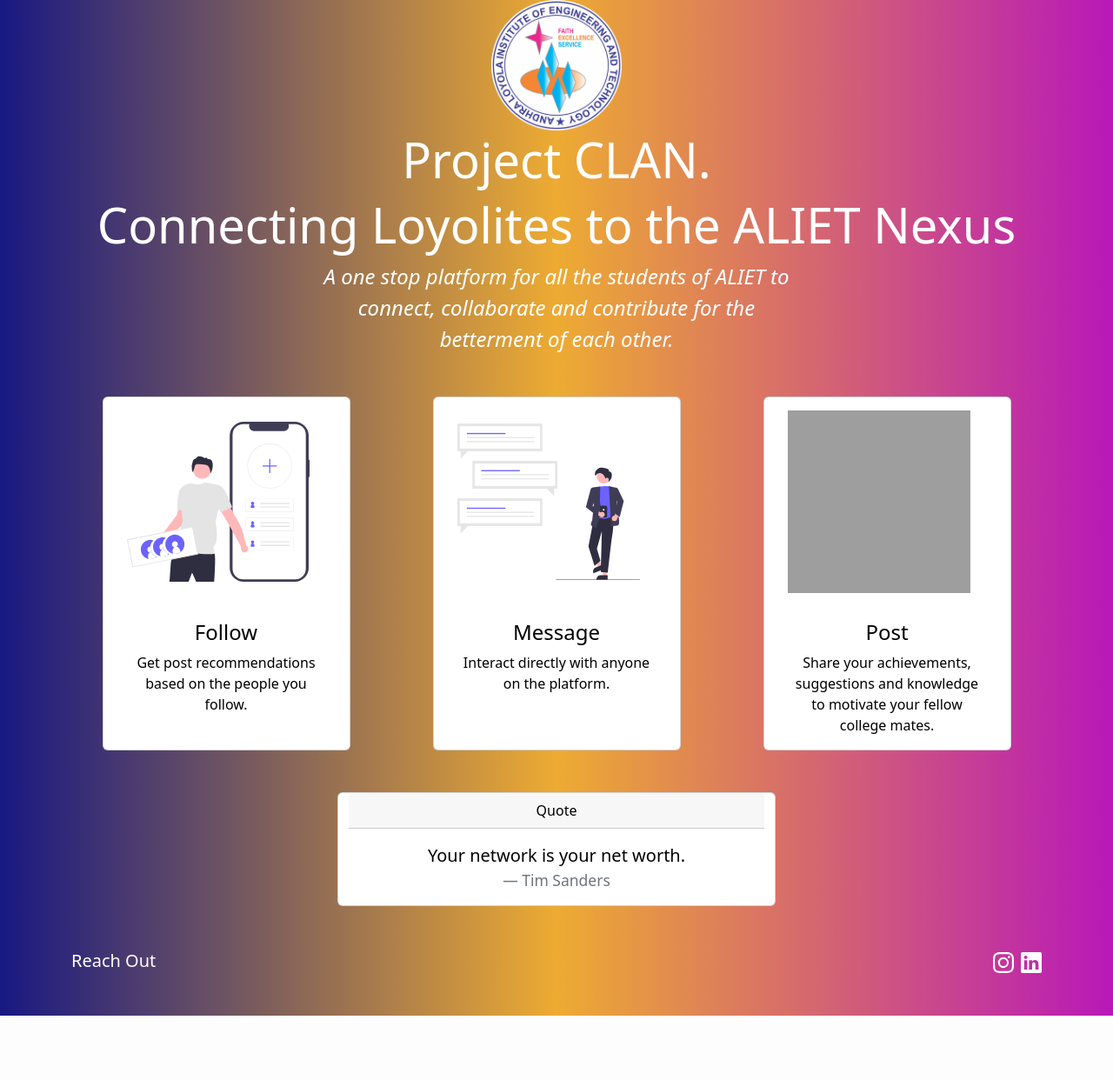
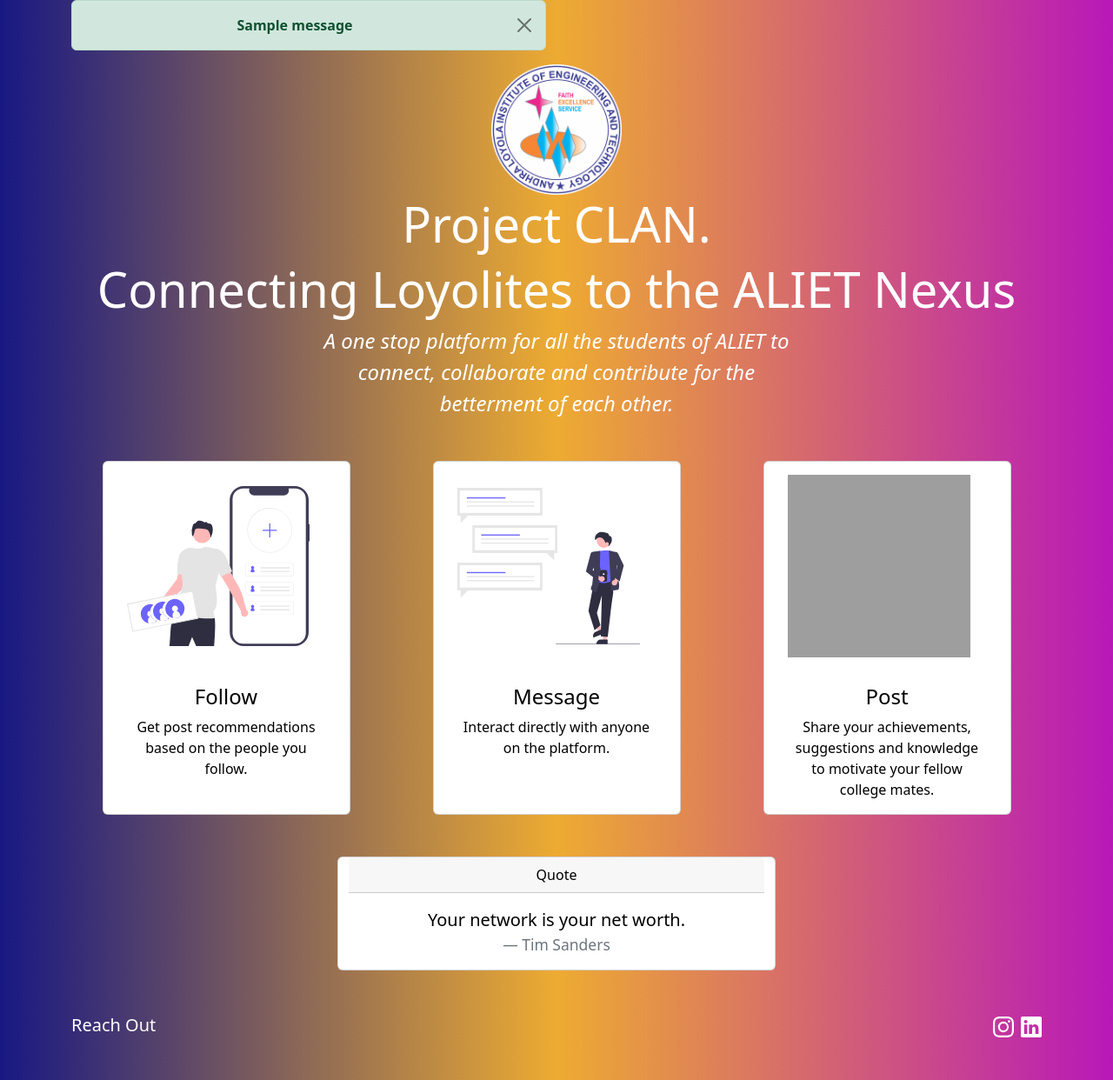
Before and after one commit to princewilson/project-clan, a Django app: page /accounts/callback in a window 1280 px wide. Shown: the part 57-1299 px from the top of the page at 87% size. Before the commit the page ends 1225 px from the top, so only its background shows below. Run offline with Django 4.2, Linux system fonts and the light colour scheme; tables that the repository leaves empty hold one stand-in row (values such as "Sample post"); one stand-in notice (Sample message) is shown; some libraries are stand-ins or nearby versions; grey boxes are pictures that could not be loaded.

Commit message:
added login and logout alerts using the messages framework

```diff
--- a/project_clan/accounts/views.py
+++ b/project_clan/accounts/views.py
@@ -1,8 +1,6 @@
 from django.shortcuts import render, redirect
-from project_clan import passwords
-import requests
 from django.contrib.auth import logout
-
+from django.contrib import messages
 
 # Create your views here.
 def signup(request):
@@ -10,9 +8,15 @@
 
 def callback(request):
     if request.user.is_authenticated:
-        return render(request, './accounts/dashboard.html')
+        messages.add_message(request, messages.SUCCESS, f"Welcome, {request.user.first_name}. You have logged in successfully.")
+        msgs = messages.get_messages(request)
+        data = {
+            'messages' : msgs
+        }
+        return render(request, './accounts/dashboard.html', data)
     return render(request, './base.html')
 
 def logout_user(request):
+    messages.add_message(request, messages.INFO, "You have logged out successfully.")
     logout(request)
     return redirect('base')
--- a/project_clan/templates/accounts/dashboard.html
+++ b/project_clan/templates/accounts/dashboard.html
@@ -42,6 +42,8 @@
             </div>
         </nav>
     </div>
+
+    {% include 'messages.html' %}
 
     <div class="sidebarSection container" style="color: black;">
         <div class="card" style="width: 15rem;">
--- a/project_clan/templates/base.html
+++ b/project_clan/templates/base.html
@@ -29,6 +29,9 @@
             </div>
         </nav>
     </header>
+
+    {% include 'messages.html' %}
+
     <main class="container">
         <section>
             <div class="titleSection">
--- /dev/null
+++ b/project_clan/templates/messages.html
@@ -0,0 +1,24 @@
+<div class="container">
+    <div class="row">
+        <div class="col-6 text-center">
+            {% if messages %}
+
+                {% for message in messages %}
+
+                    {% if message.level == DEFAULT_MESSAGE_LEVELS.SUCCESS %}
+                        <div class="alert alert-{{ message.tags }} alert-dismissible fade show" role="alert">
+                    {% elif message.level == DEFAULT_MESSAGE_LEVELS.INFO %}
+                        <div class="alert alert-{{ message.tags }} alert-dismissible fade show" role="alert">
+                    {% else %}
+                        <div class="alert alert-light alert-dismissible fade show" role="alert">
+                    {% endif %}
+                            <strong>{{ message }}</strong>
+                            <button type="button" class="btn-close" data-bs-dismiss="alert" aria-label="Close"></button>
+                        </div>
+
+                {% endfor %}
+
+            {% endif %}
+        </div>
+    </div>
+</div>
```
Also changed, not shown: project_clan/project_clan/views.py (+6 -2 lines).
